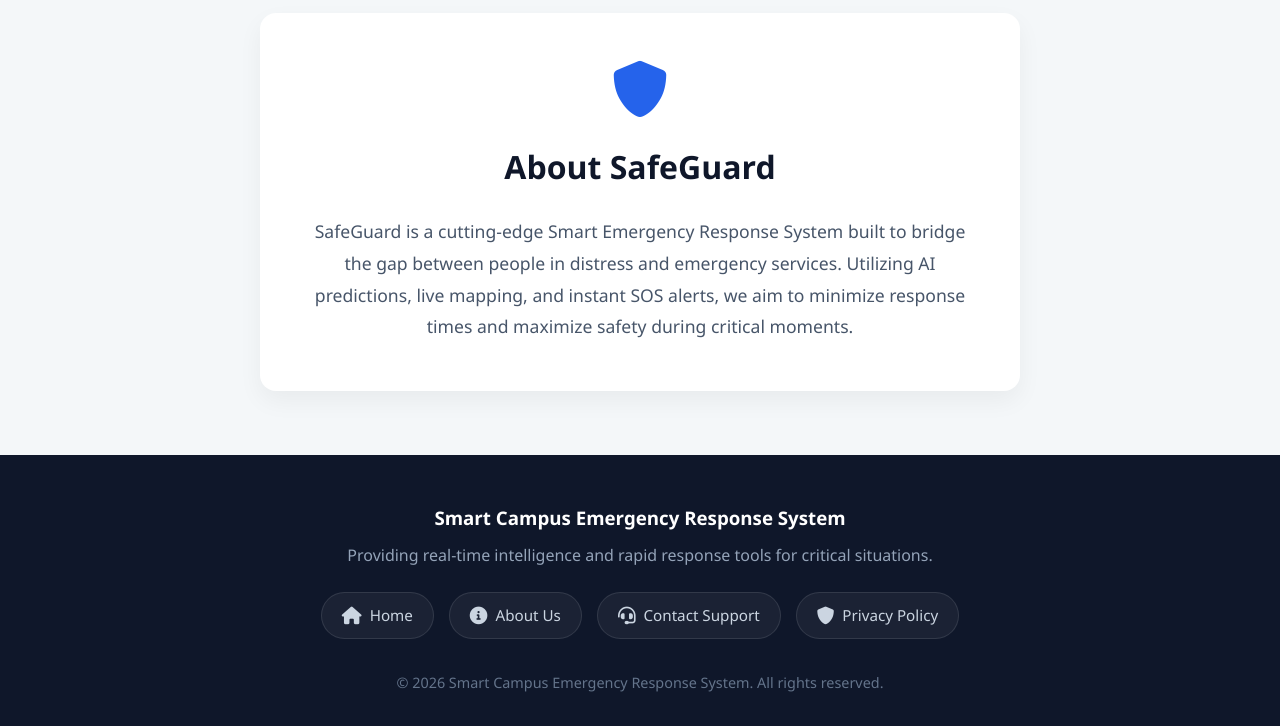
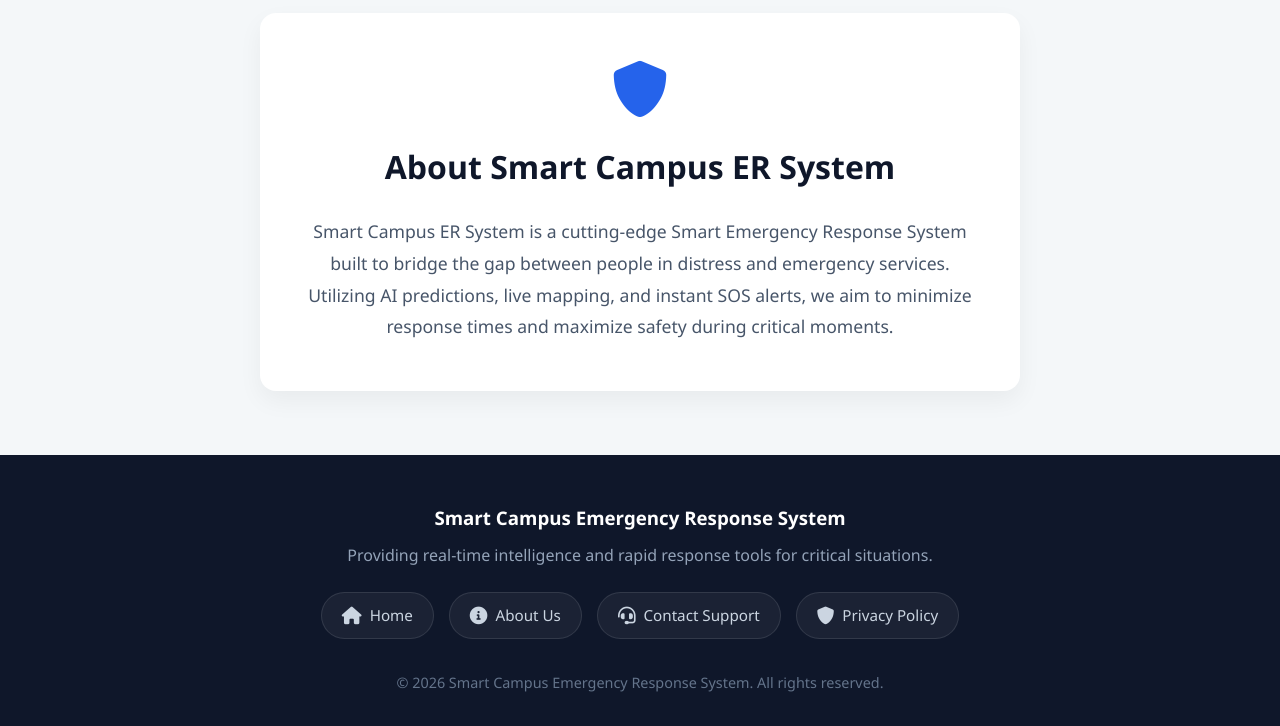
Before and after one commit to vishalsinghaniya142-coder/Smart_Campus_Emerjency_Responce_sytem, a plain HTML site: page frontend/about.html in a window 1280 px wide. Shown: the part 83-809 px from the top of the page. Drawn offline with Linux system fonts and the light colour scheme.

Commit message:
Initial commit for Smart Emergency System Frontend

```diff
--- a/frontend/about.html
+++ b/frontend/about.html
@@ -3,7 +3,7 @@
 <head>
     <meta charset="UTF-8">
     <meta name="viewport" content="width=device-width, initial-scale=1.0">
-    <title>About - SafeGuard</title>
+    <title>About - Smart Campus ER System</title>
     <!-- CSS Links -->
     <link rel="stylesheet" href="css/style.css">
     <link rel="stylesheet" href="css/navbar.css">
@@ -17,9 +17,9 @@
     <main class="container" style="padding: 6rem 20px 4rem; max-width: 800px; text-align: center; flex: 1;">
         <div style="background: white; padding: 3rem; border-radius: 16px; box-shadow: 0 10px 25px rgba(0,0,0,0.05);">
             <i class="fas fa-shield-alt" style="font-size: 3.5rem; color: var(--primary-color); margin-bottom: 1.5rem;"></i>
-            <h1 style="color: var(--text-dark); margin-bottom: 1.5rem;">About SafeGuard</h1>
+            <h1 style="color: var(--text-dark); margin-bottom: 1.5rem;">About Smart Campus ER System</h1>
             <p style="font-size: 1.1rem; color: #475569; line-height: 1.8;">
-                SafeGuard is a cutting-edge Smart Emergency Response System built to bridge the gap between people in distress and emergency services.
+                Smart Campus ER System is a cutting-edge Smart Emergency Response System built to bridge the gap between people in distress and emergency services.
                 Utilizing AI predictions, live mapping, and instant SOS alerts, we aim to minimize response times and maximize safety during critical moments.
             </p>
         </div>
```
